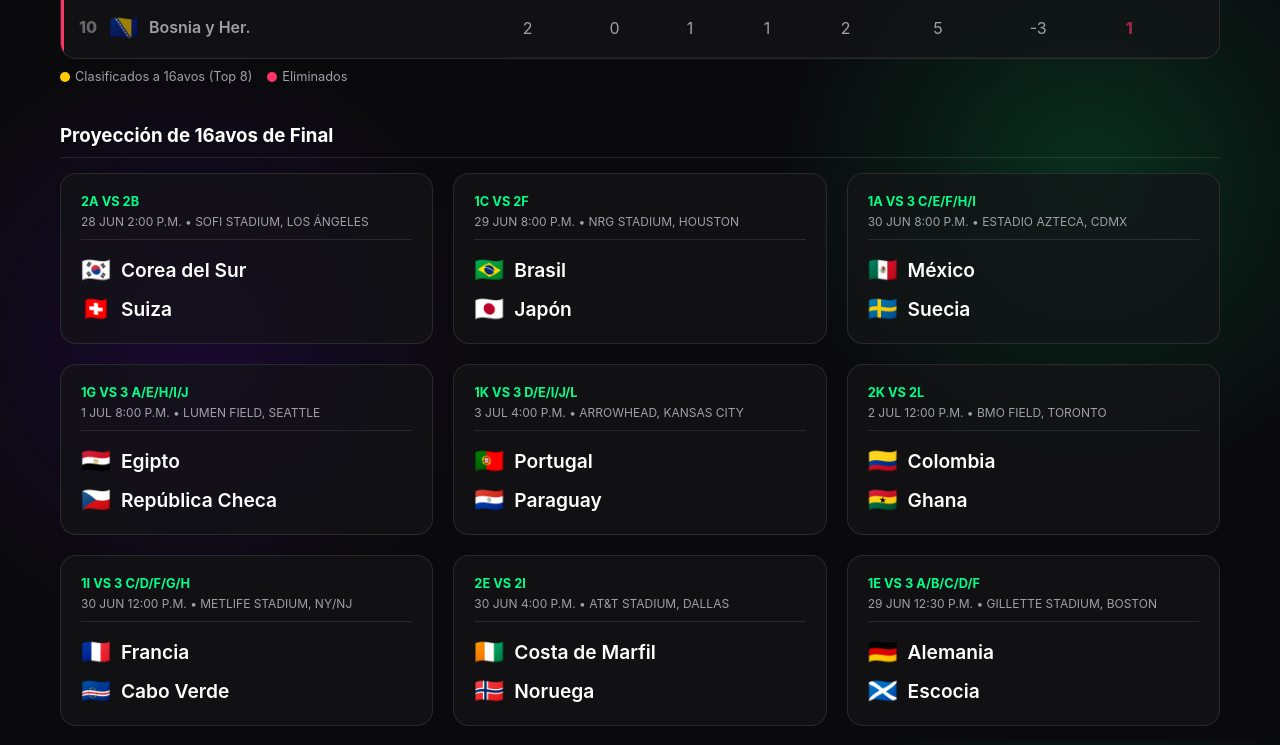
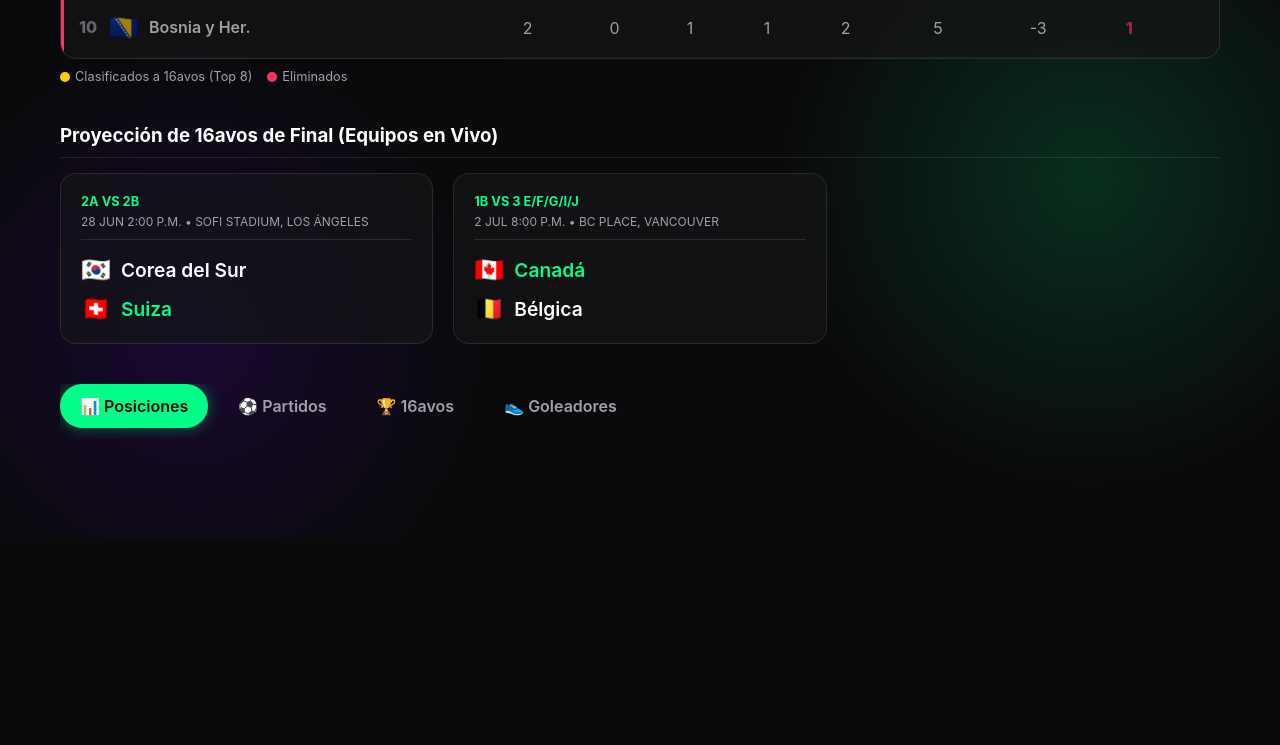
Before and after one commit to CARLOSNR9/mundial-2026-tracker, a React (Vite) app: page / in a window 1280 px wide. Shown: the part 1660-2405 px from the top of the page. After the commit the page ends 2198 px from the top, so only its background shows below. Built offline with nearby package versions, Linux system fonts and the light colour scheme; no server answers; the database is empty.

Commit message:
mundial2026-24jun_9

```diff
--- a/src/components/Standings.jsx
+++ b/src/components/Standings.jsx
@@ -291,11 +291,23 @@ const Standings = () => {
           Eliminados
         </div>
       </div>
+      {/* 16avos Projection for Live Teams */}
+      {(() => {
+        const liveTeamIds = liveMatches.flatMap(m => [m.home.id, m.away.id]);
+        const relevantBracket16 = bracket16.filter(m =>
+          (m.home && m.home.id && liveTeamIds.includes(m.home.id)) ||
+          (m.away && m.away.id && liveTeamIds.includes(m.away.id))
+        );
+
+        if (relevantBracket16.length === 0) return null;
+
+        return (
+          <>
             <h3 style={{ marginTop: '40px', marginBottom: '15px', borderBottom: '1px solid var(--border-light)', paddingBottom: '10px' }}>
-        Proyección de 16avos de Final
+              Proyección de 16avos de Final (Equipos en Vivo)
             </h3>
             <div className="card-grid">
-        {bracket16.map(match => (
+              {relevantBracket16.map(match => (
                 <div key={match.id} className="glass match-card">
                   <div className="match-header" style={{ flexDirection: 'column', gap: '5px', alignItems: 'flex-start' }}>
                     <span style={{ color: 'var(--primary)', fontWeight: 'bold' }}>{match.label}</span>
@@ -305,19 +317,26 @@ const Standings = () => {
                     <div className="team-row">
                       <div className="team-info">
                         <span className="flag">{match.home.flag || '❓'}</span>
-                  <span>{match.home.name || 'TBD'}</span>
+                        <span style={{ color: liveTeamIds.includes(match.home.id) ? 'var(--primary)' : 'inherit' }}>
+                          {match.home.name || 'TBD'}
+                        </span>
                       </div>
                     </div>
                     <div className="team-row">
                       <div className="team-info">
                         <span className="flag">{match.away.flag || '❓'}</span>
-                  <span>{match.away.name || 'TBD'}</span>
+                        <span style={{ color: liveTeamIds.includes(match.away.id) ? 'var(--primary)' : 'inherit' }}>
+                          {match.away.name || 'TBD'}
+                        </span>
                       </div>
                     </div>
                   </div>
                 </div>
               ))}
             </div>
+          </>
+        );
+      })()}
     </div>
   );
 };
```
Lines whose indentation alone changed are shown as unchanged.
